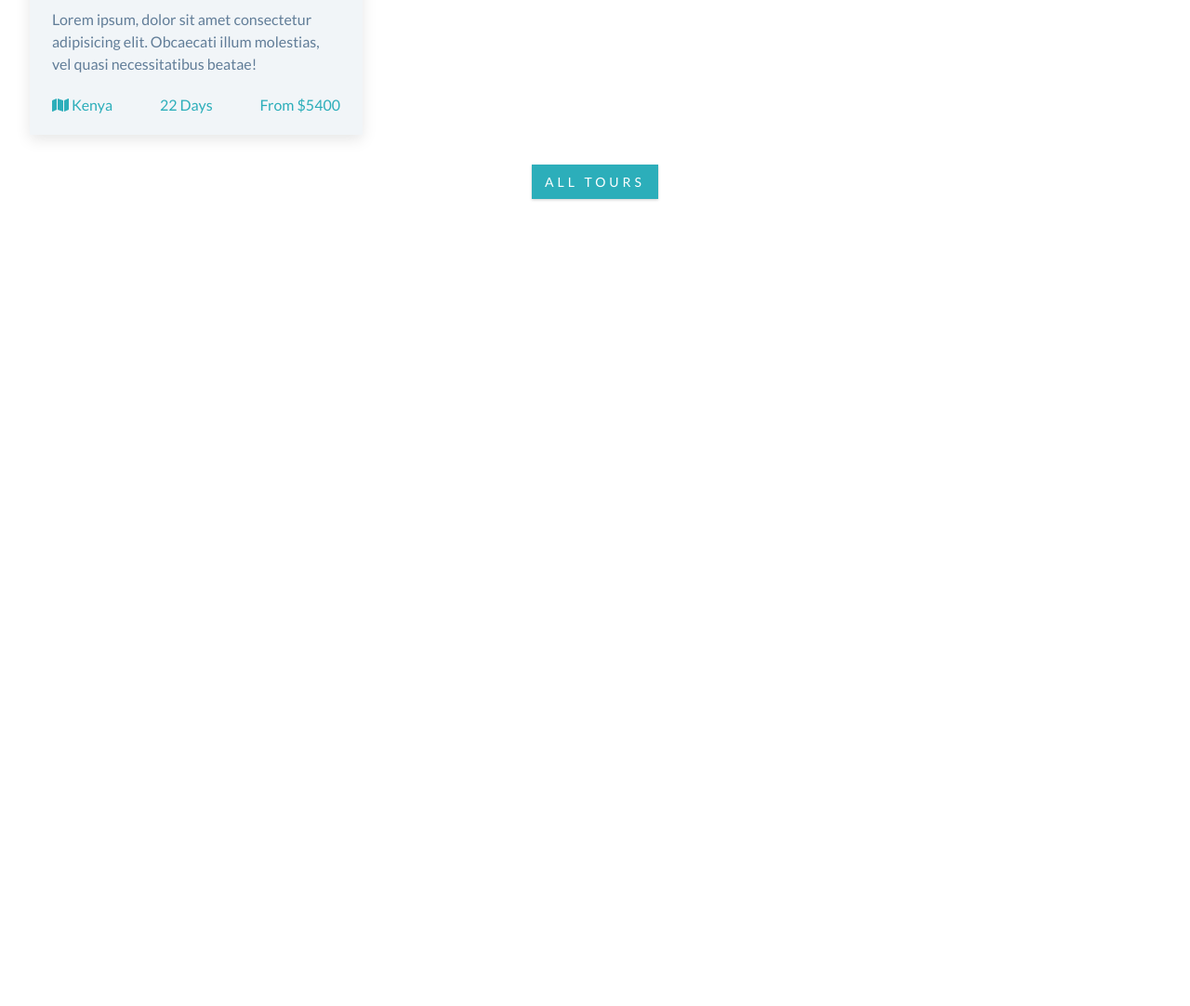
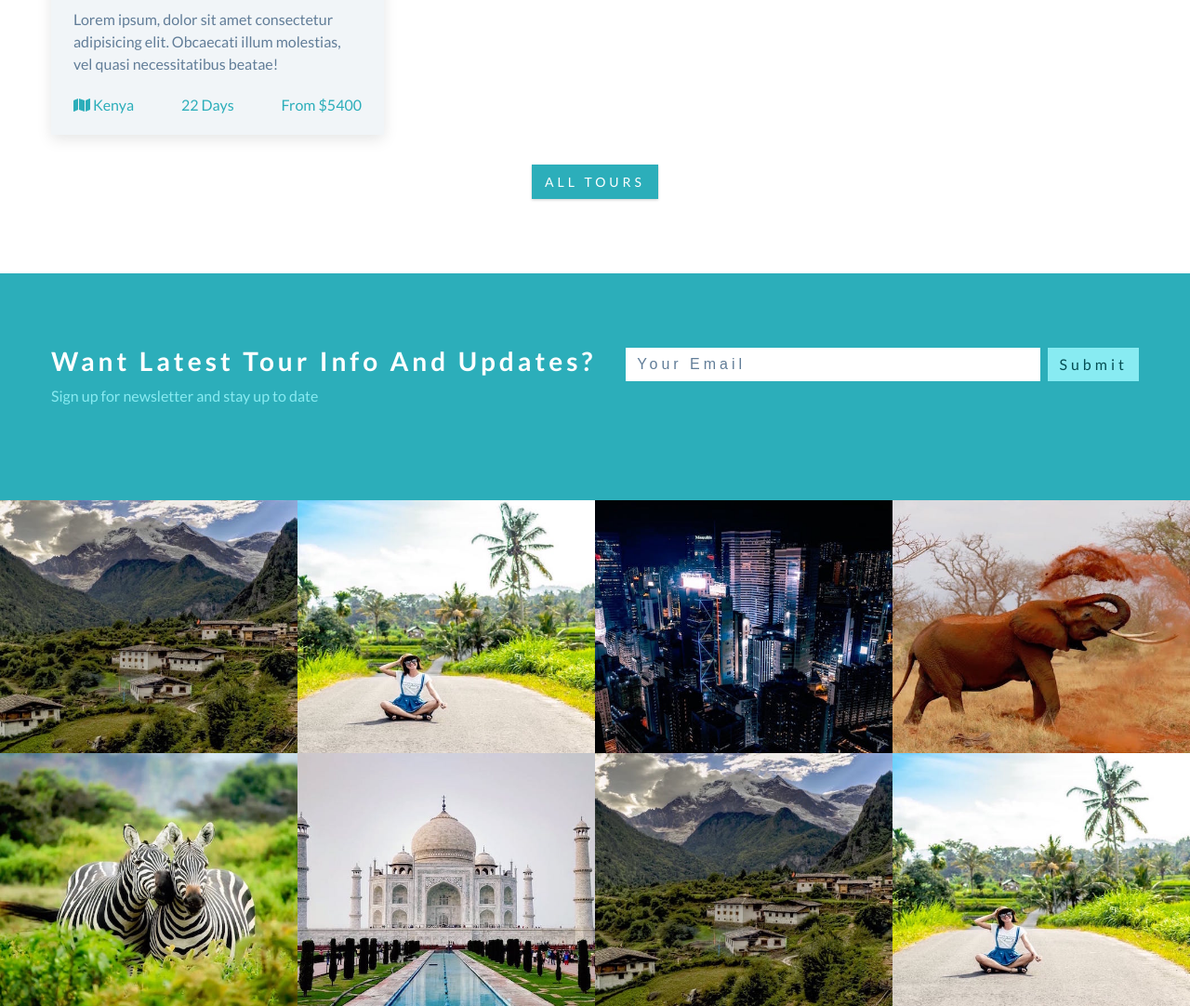
Before and after one commit to Kubanos/Backroads-tour-company, a plain HTML site: page index.html in a window 1280 px wide. Shown: the part 2946-4028 px from the top of the page at 93% size. Before the commit the page ends 3240 px from the top, so only its background shows below. Drawn offline with Linux system fonts and the light colour scheme.

Commit message:
Contact section done, and gallery section done also solved problem with tours section

```diff
--- a/css/styles.css
+++ b/css/styles.css
@@ -305,7 +305,7 @@ Featured Tours
 ===============
 */
 .tours-center {
-  margin: 0 2rem;
+  margin-top: 2rem;
 }
 .tour {
   transition: var(--transition);
@@ -376,13 +376,108 @@ Featured Tours
 Contact
 ===============
 */
-
+.contact {
+  background: var(--clr-primary-5);
+}
+.contact-title {
+  color: var(--clr-white);
+}
+.contact-title p {
+  color: var(--clr-primary-8);
+}
+.contact-form {
+  display: flex;
+  max-width: 28rem;
+}
+.form-control {
+  flex: 1 1 auto;
+  color: var(--clr-grey-5);
+}
+.form-control,
+.btn-submit {
+  padding: 0.375rem 0.75rem;
+  font-size: 1rem;
+  line-height: 1.5;
+  font-weight: 300;
+  letter-spacing: var(--spacing);
+  background: var(--clr-white);
+  text-transform: capitalize;
+  border: transparent;
+}
+.form-control::placeholder {
+  color: inherit;
+}
+.btn-submit {
+  font-family: var(--ff-primary);
+  margin-left: 0.5rem;
+  background: var(--clr-primary-8);
+  color: var(--clr-primary-1);
+  cursor: pointer;
+  transition: var(--transition);
+}
+.btn-submit:hover {
+  background: var(--clr-primary-1);
+  color: var(--clr-primary-5);
+}
+@media screen and (min-width: 992px) {
+  .contact-center {
+    display: flex;
+    flex-wrap: wrap;
+    justify-content: space-between;
+  }
+  .contact-form {
+    align-self: flex-start;
+    flex: 1 1 auto;
+    max-width: 100%;
+    padding-left: 2rem;
+  }
+}
+/*
 /*
 ===============
 Gallery
 ===============
 */
-
+.gallery-container-img {
+  position: relative;
+  background: var(--clr-primary-5);
+}
+.gallery-icon {
+  position: absolute;
+  top: 50%;
+  left: 50%;
+  font-size: 2rem;
+  transform: translate(-50%, -50%);
+  color: var(--clr-white);
+  opacity: 0;
+  cursor: pointer;
+  transition: var(--transition);
+}
+.gallery-img {
+  height: 17rem;
+  object-fit: cover;
+  transition: var(--transition);
+}
+.gallery-container-img:hover .gallery-img {
+  opacity: 0.5;
+}
+.gallery-container-img:hover .gallery-icon {
+  opacity: 1;
+}
+@media screen and (min-width: 768px) {
+  .gallery-container {
+    display: flex;
+    flex-wrap: wrap;
+  }
+  .gallery-container-img {
+    flex: 0 0 50%;
+  }
+}
+@media screen and (min-width: 1170px) {
+  .gallery-container-img {
+    flex: 0 0 25%;
+  }
+}
 /*
 ===============
 Footer
--- a/index.html
+++ b/index.html
@@ -160,17 +160,80 @@
       </div>
     </section>
     <!-- end of featured tours -->
+    <!-- contact -->
+    <section class="section contact" id="contact">
+      <div class="section-center contact-center">
+        <!-- contact title -->
+        <article class="contact-title">
+          <h3>want latest tour info and updates?</h3>
+          <p>Sign up for newsletter and stay up to date</p>
+        </article>
+        <!-- contact form -->
+        <form class="contact-form">
+          <input type="email" name="email" class="form-control" placeholder="your email" />
+          <button type="submit" class="btn-submit">submit</button>
+        </form>
+      </div>
+    </section>
+    <!-- end of contact -->
+    <!-- gallery  -->
+    <section class="gallery" id="gallery">
+      <article class="gallery-container">
+        <!-- Single photo -->
+        <div class="gallery-container-img">
+          <img src="./images/tour-1.jpeg" alt="photo" class="gallery-img">
+          <a href="#" class="gallery-icon"><i class="fas fa-search"></i></a>
+        </div>
+        <!-- End of single pohoto-->
+        <!-- Single photo -->
+        <div class="gallery-container-img">
+          <img src="./images/tour-2.jpeg" alt="photo" class="gallery-img">
+          <a href="#" class="gallery-icon"><i class="fas fa-search"></i></a>
+        </div>
+        <!-- End of single pohoto-->
+        <!-- Single photo -->
+        <div class="gallery-container-img">
+          <img src="./images/tour-3.jpeg" alt="photo" class="gallery-img">
+          <a href="#" class="gallery-icon"><i class="fas fa-search"></i></a>
+        </div>
+        <!-- End of single pohoto-->
+        <!-- Single photo -->
+        <div class="gallery-container-img">
+          <img src="./images/tour-4.jpeg" alt="photo" class="gallery-img">
+          <a href="#" class="gallery-icon"><i class="fas fa-search"></i></a>
+        </div>
+        <!-- End of single pohoto-->
+        <!-- Single photo -->
+        <div class="gallery-container-img">
+          <img src="./images/tour-5.jpeg" alt="photo" class="gallery-img">
+          <a href="#" class="gallery-icon"><i class="fas fa-search"></i></a>
+        </div>
+        <!-- End of single pohoto-->
+        <!-- Single photo -->
+        <div class="gallery-container-img">
+          <img src="./images/tour-6.jpeg" alt="photo" class="gallery-img">
+          <a href="#" class="gallery-icon"><i class="fas fa-search"></i></a>
+        </div>
+        <!-- End of single pohoto-->
+        <!-- Single photo -->
+        <div class="gallery-container-img">
+          <img src="./images/tour-1.jpeg" alt="photo" class="gallery-img">
+          <a href="#" class="gallery-icon"><i class="fas fa-search"></i></a>
+        </div>
+        <!-- End of single pohoto-->
+        <!-- Single photo -->
+        <div class="gallery-container-img">
+          <img src="./images/tour-2.jpeg" alt="photo" class="gallery-img">
+          <a href="#" class="gallery-icon"><i class="fas fa-search"></i></a>
+        </div>
+        <!-- End of single pohoto-->
+      </article>
+    </section>
+    <!-- end of gallery  -->
+    <!-- footer -->
+    <footer class+sectio>
 
-    <!-- contact -->
-
-    <!-- end of contact -->
-
-    <!-- gallery  -->
-
-    <!-- end of gallery  -->
-
-    <!-- footer -->
-
+    </footer>
     <!-- js -->
     <script src="./js/app.js"></script>
   </body>
```
